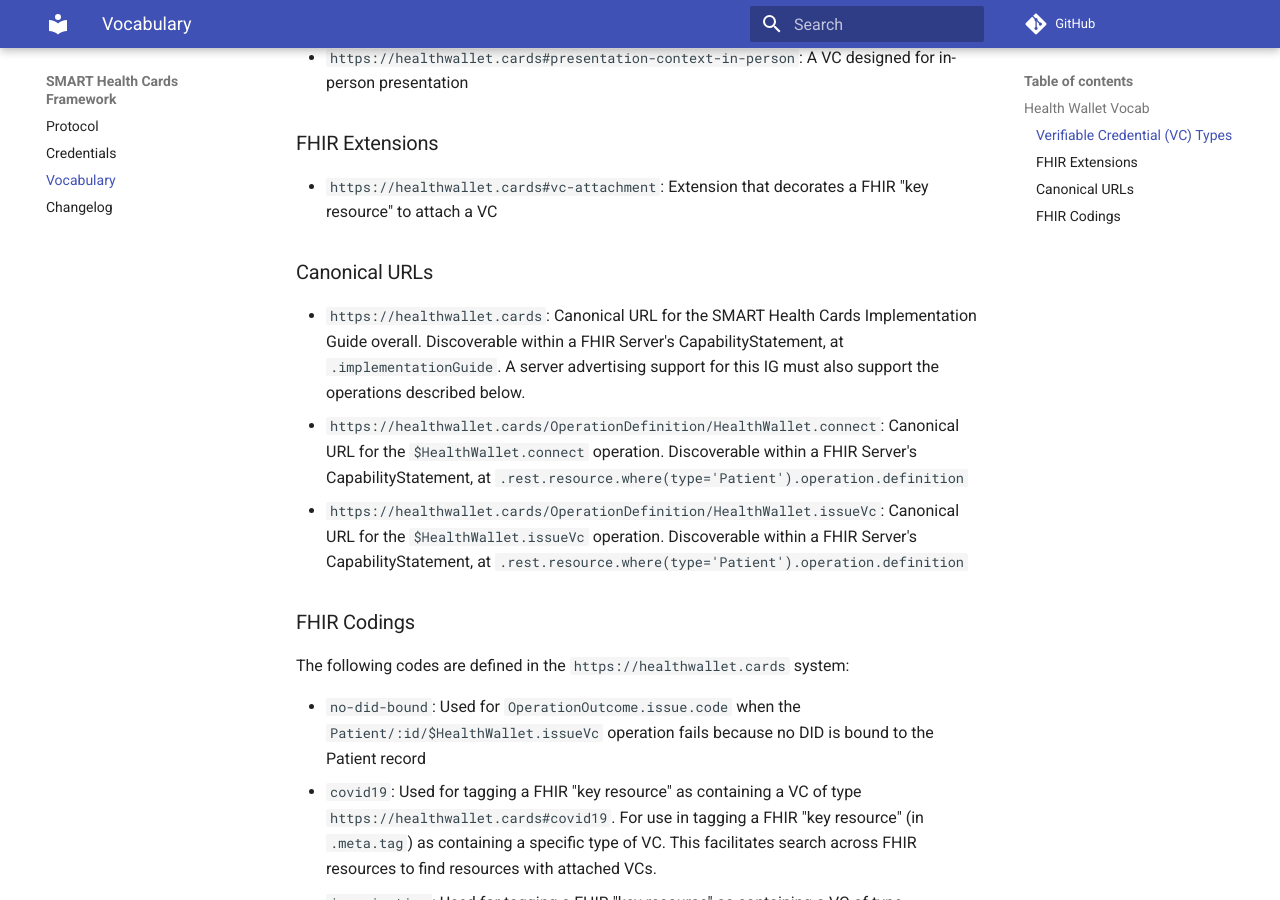
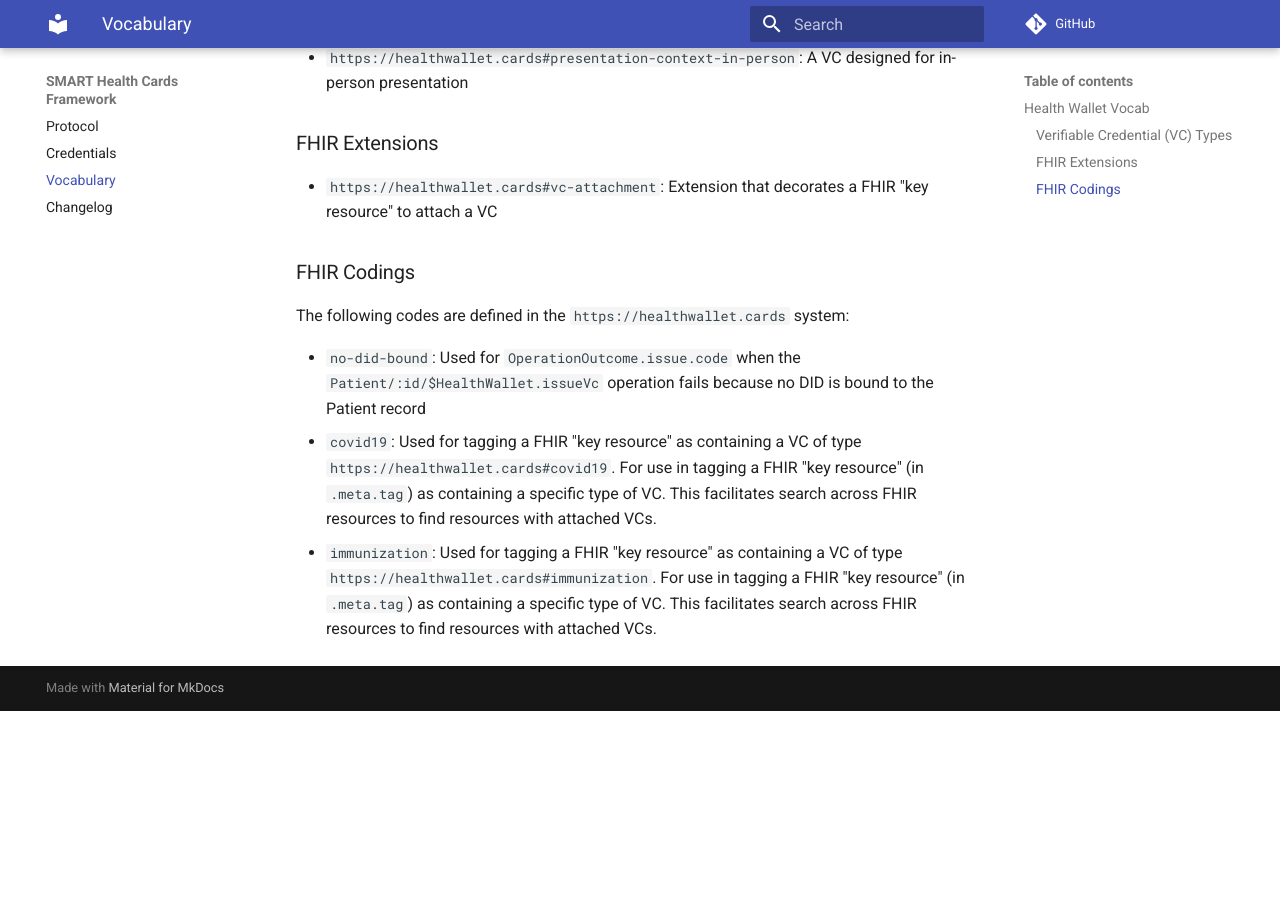
Before and after one commit to smart-on-fhir/health-cards, an MkDocs documentation site: the page built from docs/vocabulary.md, in a window 1280 px wide and 900 px high, scrolled down 384 px. Built offline with MkDocs 1.6.1 and Material for MkDocs 9.7.7, drawn with Linux system fonts in a browser that asks for light colours; comment, search, counter and statistics services are not loaded; after the commit the page ends 1095 px from its top, so only the background shows below that.

Commit message:
Use smart-configuration for discovery

```diff
--- a/docs/vocabulary.md
+++ b/docs/vocabulary.md
@@ -11,11 +11,6 @@
 
 * `https://healthwallet.cards#vc-attachment`: Extension that decorates a FHIR "key resource" to attach a VC
 
-## Canonical URLs
-
-*  `https://healthwallet.cards`: Canonical URL for the SMART Health Cards Implementation Guide overall. Discoverable within a FHIR Server's CapabilityStatement, at `.implementationGuide`. A server advertising support for this IG must also support the operations described below.
-*  `https://healthwallet.cards/OperationDefinition/HealthWallet.connect`: Canonical URL for the `$HealthWallet.connect` operation. Discoverable within a FHIR Server's CapabilityStatement, at `.rest.resource.where(type='Patient').operation.definition`
-*  `https://healthwallet.cards/OperationDefinition/HealthWallet.issueVc`: Canonical URL for the `$HealthWallet.issueVc` operation. Discoverable within a FHIR Server's CapabilityStatement, at `.rest.resource.where(type='Patient').operation.definition`
 
 ## FHIR Codings
 
```
Also changed, not shown: docs/index.md (+7 -19 lines).
